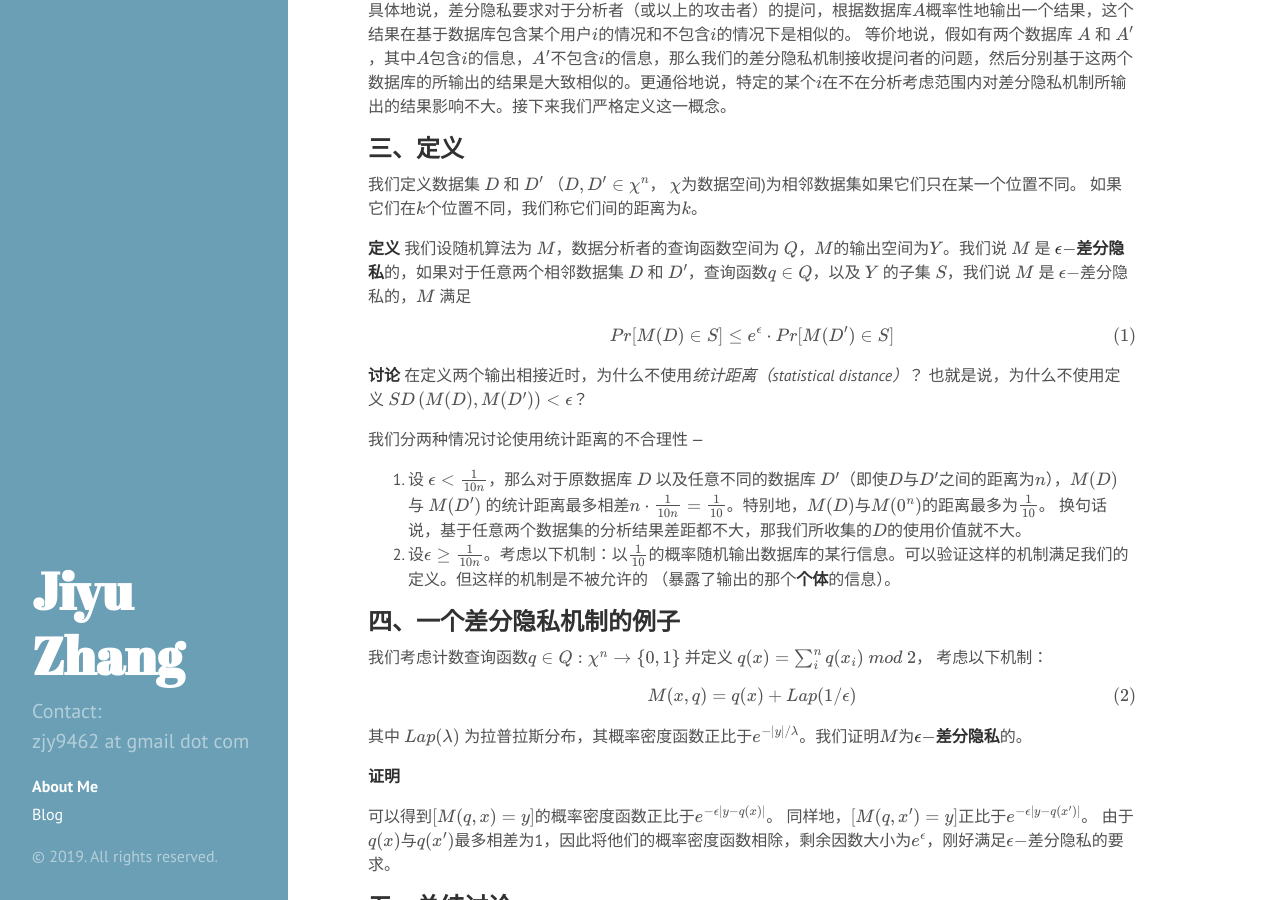
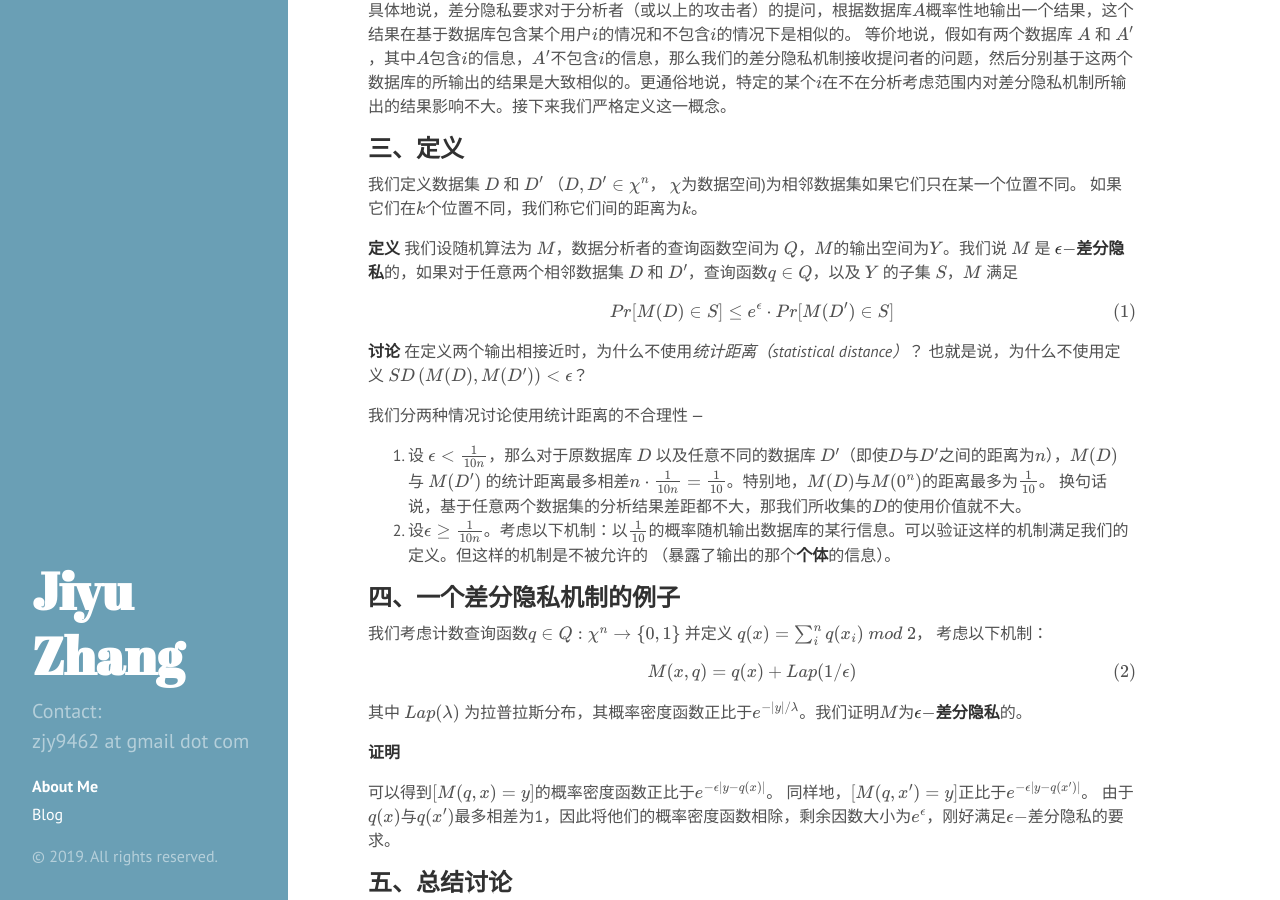
Before and after one commit to lucamartucci/lucamartucci.github.io, a Jekyll site: the page built from _posts/2019-10-16-DPsurvey.md, in a window 1280 px wide and 900 px high, scrolled down 1062 px. Built offline with Jekyll 4.4.1, drawn with Linux system fonts in a browser that asks for light colours; formulas are drawn with MathJax 3.

Commit message:
dpsurvey

```diff
--- a/_posts/2019-10-16-DPsurvey.md
+++ b/_posts/2019-10-16-DPsurvey.md
@@ -31,7 +31,7 @@ tags: Cryptography
 ## 三、定义
 我们定义数据集 $D$ 和 $D^\prime$ （$D,D^\prime\in \chi^n$， $\chi$为数据空间)为相邻数据集如果它们只在某一个位置不同。 如果它们在$k$个位置不同，我们称它们间的距离为$k$。
 
-**定义** 我们设随机算法为 $M$，数据分析者的查询函数空间为 $Q$，$M$的输出空间为$Y$。我们说 $M$ 是 **$\epsilon-$差分隐私**的，如果对于任意两个相邻数据集 $D$ 和 $D^\prime$，查询函数$q\in Q$，以及 $Y$ 的子集 $S$，我们说 $M$ 是 $\epsilon-$差分隐私的，$M$ 满足
+**定义** 我们设随机算法为 $M$，数据分析者的查询函数空间为 $Q$，$M$的输出空间为$Y$。我们说 $M$ 是 **$\epsilon-$差分隐私**的，如果对于任意两个相邻数据集 $D$ 和 $D^\prime$，查询函数$q\in Q$，以及 $Y$ 的子集 $S$，$M$ 满足
 
 $$Pr[M(D)\in S]\leq e^\epsilon\cdot Pr[M(D^\prime)\in S]$$
 
```
